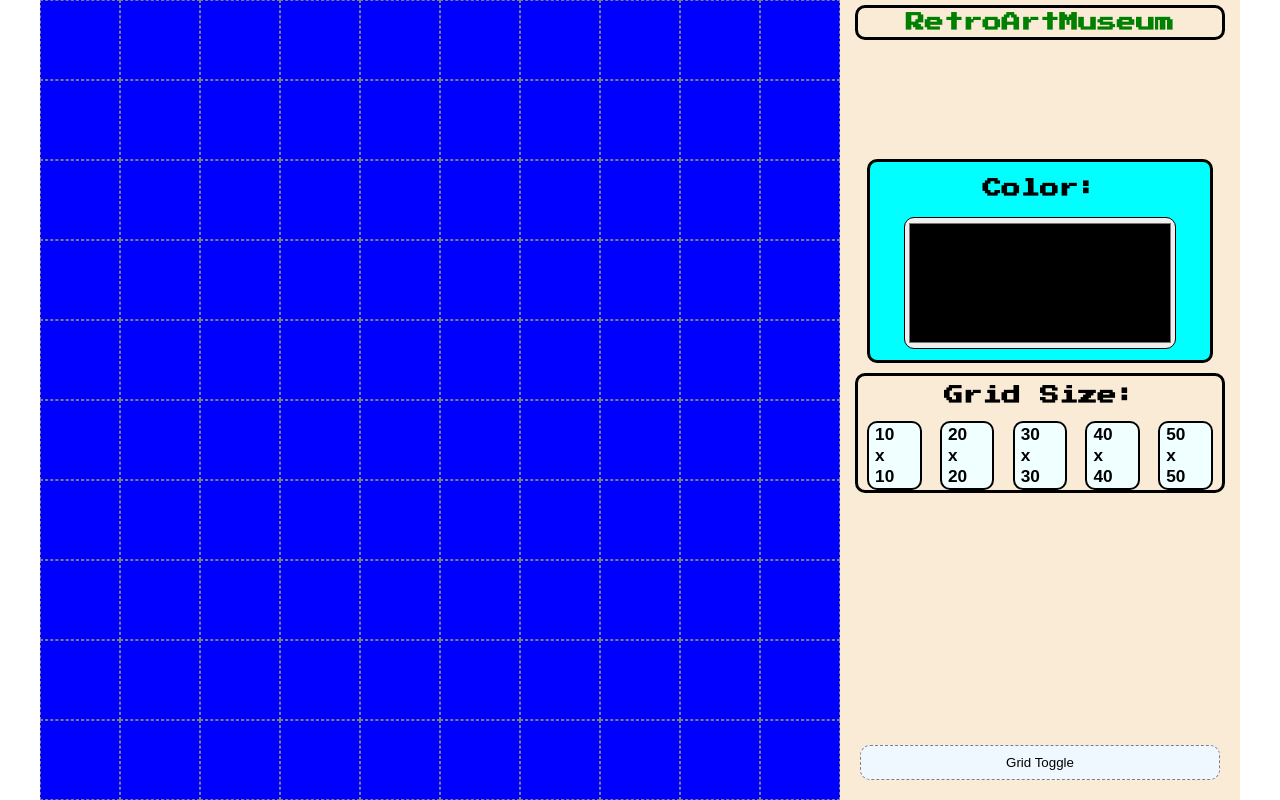
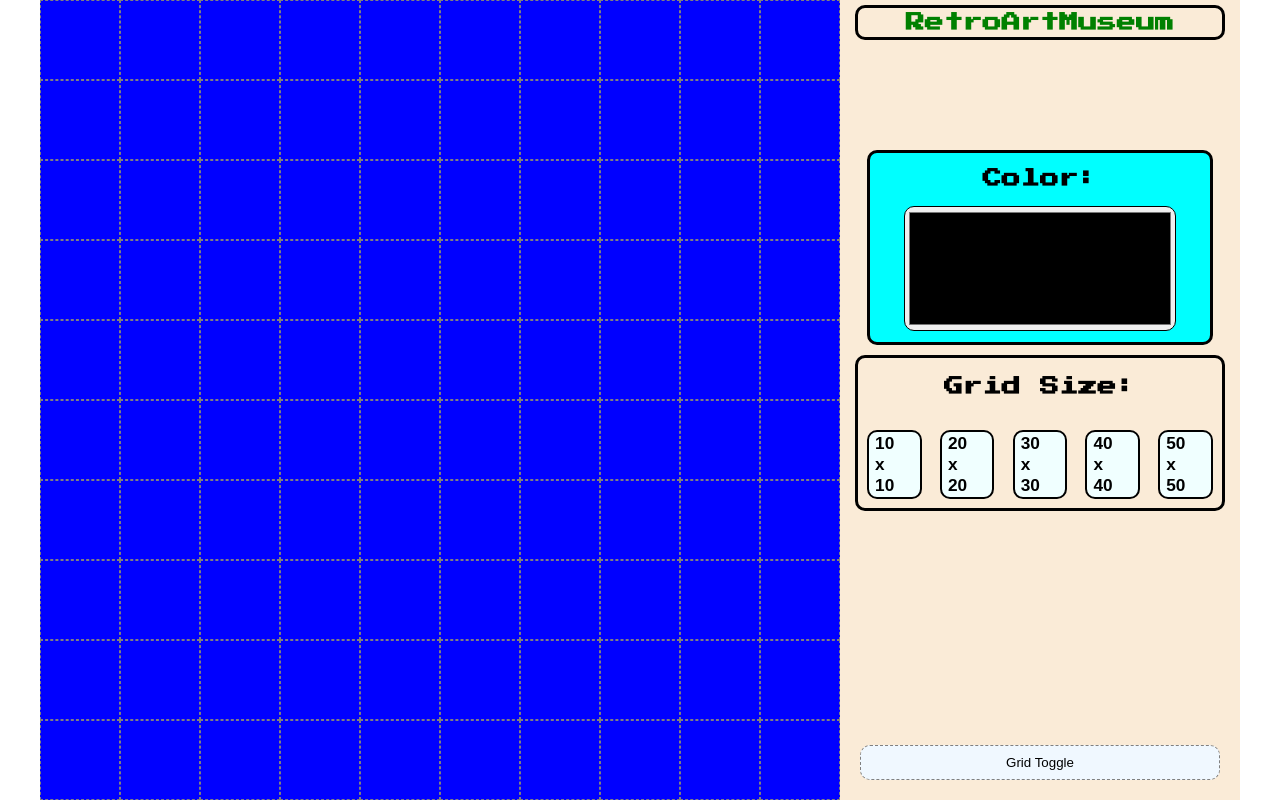
Before and after one commit to pixelmane/exp, a React (Create React App) app: page / in a window 1280 px wide. Built offline with nearby package versions, Linux system fonts and the light colour scheme.

Commit message:
Adjust height of gridsize container

```diff
--- a/src/index.css
+++ b/src/index.css
@@ -86,7 +86,7 @@ h1 {
   border: 3px solid black;
   border-radius: 10px;
   margin: 5px 15px;
-  height: fit-content;
+  height: 150px;
   align-items: center;
  }
  #gridSize button {
```
